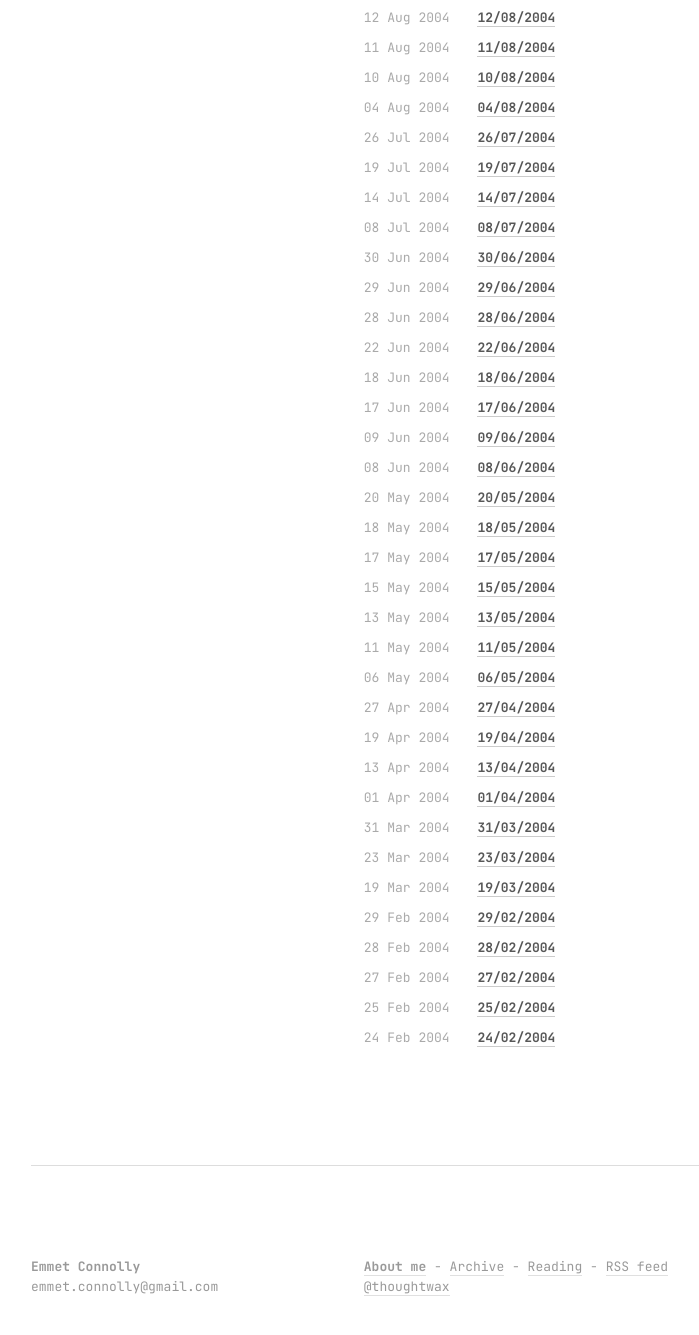
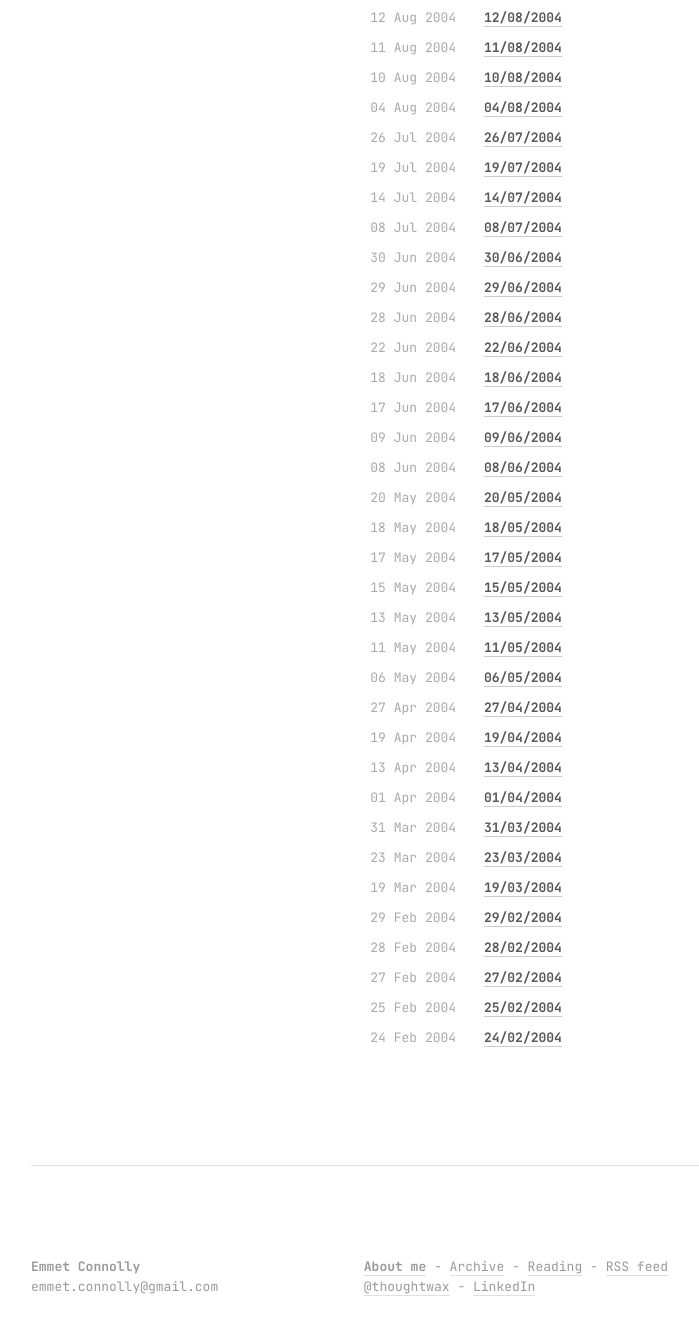
Before and after one commit to thoughtwax/thoughtwax.github.io, a Jekyll site: the page built from archive.html, in a window 1280 px wide and 1400 px high, scrolled down 6334 px. Shown: the top 1335 px of the window, without its empty margins (129-828 px from the left). Built offline with Jekyll 4.4.1, drawn with Linux system fonts in a browser that asks for light colours; some web fonts are replaced.

Commit message:
CSS tweaks and editing footer links

```diff
--- a/_layouts/default.html
+++ b/_layouts/default.html
@@ -3,7 +3,9 @@
 <head>
 
   <meta charset="utf-8">
-  <title>{{ page.title }}</title>
+  <title>{{ page.title }} {% if page.layout == "post" %}
+            — thoughtwax
+          {% endif %}</title>
   <meta name="description" content="A blog by Emmet Connolly, digital product designer">
   <meta name="author" content="Emmet Connolly">
 
@@ -33,6 +35,10 @@
         <div class="intro">
           A blog by <a href="http://emmetconnolly.com">Emmet Connolly</a>
           <!--<br /><br /><a href="http://twitter.com/thoughtwax">Follow me on Twitter &rarr;</a>-->
+
+          {% if page.show_sidebar_message == "reading" %}
+            <br /><br /><br /><p>A running list of books I've been reading. Because Goodreads sucks.</p>
+          {% endif %}
         </div>
       </div>
       </div>
@@ -51,7 +57,7 @@
       <div class="eight columns">
         <p>
           <strong><a href="/about/">About me</a></strong> - <a href="/archive/">Archive</a> - <a href="/reading/">Reading</a> - <a href="/feed/">RSS feed</a><br />
-          <a href="http://twitter.com/thoughtwax">@thoughtwax</a><!-- - <a href="http://instagram.com/thoughtwax">instagram</a> - <a href="http://thoughtwax.tumblr.com/">tumblr</a> - <a href="http://www.vimeo.com/thoughtwax">vimeo</a> - <a href="https://pinboard.in/u:thoughtwax">pinboard</a>--><br />
+          <a href="http://twitter.com/thoughtwax">@thoughtwax</a> -  <a href="https://www.linkedin.com/in/emmetconnolly/">LinkedIn</a><!-- - <a href="http://instagram.com/thoughtwax">instagram</a> - <a href="http://thoughtwax.tumblr.com/">tumblr</a> - <a href="http://www.vimeo.com/thoughtwax">vimeo</a> - <a href="https://pinboard.in/u:thoughtwax">pinboard</a>--><br />
         </p>
       </div>
     </div>
--- a/css/main.css
+++ b/css/main.css
@@ -40,6 +40,10 @@ p.meta, .footer p { opacity: 0.6; }
 .footer a { font-weight: normal; }
 .footer strong a { font-weight: bold; }
 
+ul { list-style-position: none; list-style-type: disc; }
+
+li { padding-left: 2em; text-indent: -1.5em; }
+
 ul.posts { list-style-type: none; margin-bottom: 2em; }
 ul.posts span { color: #aaa; }
 ul.posts li.archive span { padding-right: 20px; }
--- a/reading.markdown
+++ b/reading.markdown
@@ -2,6 +2,7 @@
 layout: default
 title: Reading log
 permalink: /reading/index.html
+show_sidebar_message: reading
 ---
 
 
```
